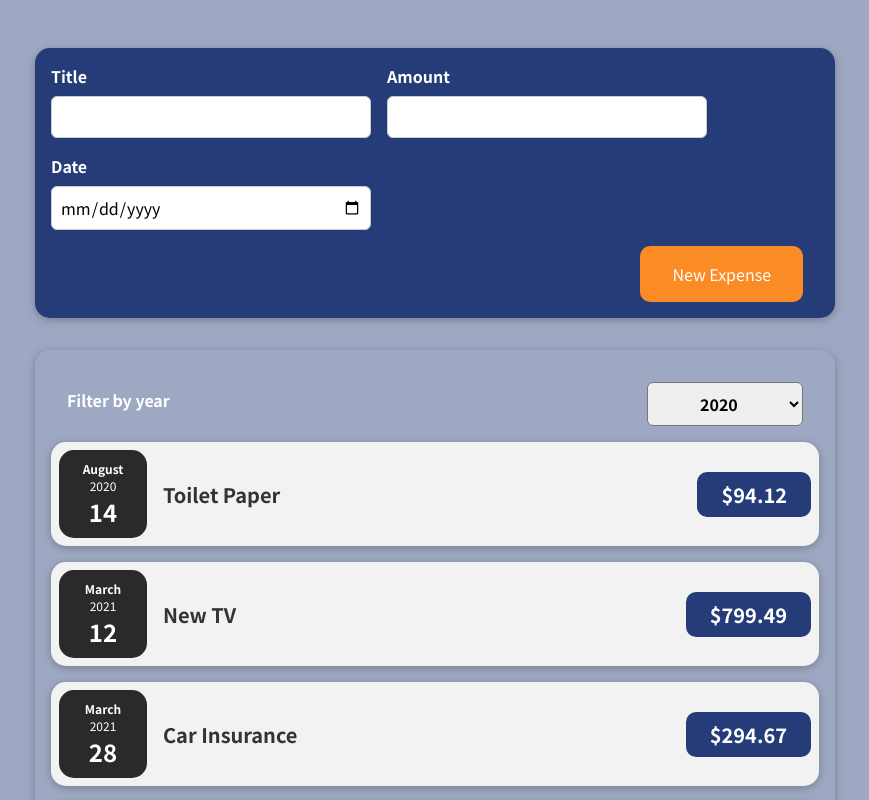
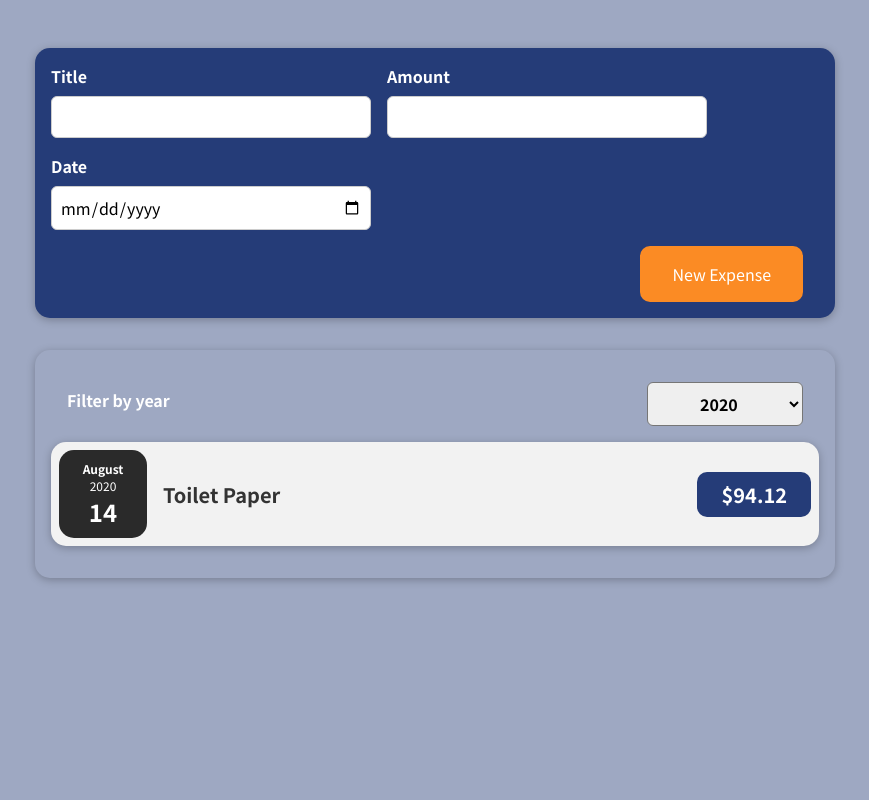
Before and after one commit to krsticn/expense-tracker, a React (Create React App) app: page / in a window 1280 px wide. Shown: the top 800 px of the page, without its empty margins (205-1074 px from the left). Built offline with nearby package versions, Linux system fonts and the light colour scheme.

Commit message:
ExpensesList component is renamed to Expenses. New ExpensesList component is added, inside there is conditional logic based on items showed when year is selected.

```diff
--- a/src/App.js
+++ b/src/App.js
@@ -1,5 +1,5 @@
 import React, { useState } from "react";
-import ExpensesList from "./components/Expenses/ExpensesList";
+import Expenses from "./components/Expenses/Expenses";
 import NewExpenses from "./components/NewExpenses/NewExpenses";
 
 const DUMMY_DATA = [
@@ -36,7 +36,7 @@ const App = () => {
   return (
     <div>
       <NewExpenses onAddExpense={addExpenseHandler} />
-      <ExpensesList items={expenseData} />
+      <Expenses items={expenseData} />
     </div>
   );
 };
--- a/src/components/Expenses/ExpenseItem.js
+++ b/src/components/Expenses/ExpenseItem.js
@@ -5,6 +5,7 @@ import "./ExpenseItem.css";
 
 const ExpenseItem = (props) => {
   return (
+    <li>
       <Card className="expense-item">
         <ExpenseDate date={props.date} />
         <div className="expense-item__description">
@@ -12,6 +13,7 @@ const ExpenseItem = (props) => {
           <div className="expense-item__price">${props.amount}</div>
         </div>
       </Card>
+    </li>
   );
 };
 
--- /dev/null
+++ b/src/components/Expenses/Expenses.css
@@ -0,0 +1,6 @@
+.expenses {
+    padding: 1rem;
+    margin: 2rem auto;
+    width: 50rem;
+    max-width: 95%;
+  }
--- /dev/null
+++ b/src/components/Expenses/Expenses.js
@@ -0,0 +1,26 @@
+import React, { useState } from "react";
+import ExpensesFilter from "./ExpensesFilter";
+import ExpensesList from "./ExpensesList";
+import Card from "../UI/Card";
+import "./Expenses.css";
+
+const Expenses = (props) => {
+  const [year, setYear] = useState("2020");
+
+  const selectedYearHandler = (selectedYear) => {
+    setYear(selectedYear);
+  };
+
+  const filtredByYear = props.items.filter((filtredItem) => {
+    return filtredItem.date.getFullYear().toString() === year;
+  });
+
+  return (
+    <Card className="expenses">
+      <ExpensesFilter selected={year} onSelectedYear={selectedYearHandler} />
+      <ExpensesList items={filtredByYear} />
+    </Card>
+  );
+};
+
+export default Expenses;
--- a/src/components/Expenses/ExpensesList.css
+++ b/src/components/Expenses/ExpensesList.css
@@ -1,6 +1,9 @@
-.expenses {
-    padding: 1rem;
-    margin: 2rem auto;
-    width: 50rem;
-    max-width: 95%;
+.expenses-list {
+    list-style: none;
+    padding: 0;
   }
+
+  .expenses-list__fallback {
+    color: white;
+    text-align: center;
+  }
--- a/src/components/Expenses/ExpensesList.js
+++ b/src/components/Expenses/ExpensesList.js
@@ -1,27 +1,23 @@
-import React, { useState } from "react";
+import React from "react";
 import ExpenseItem from "./ExpenseItem";
-import ExpensesFilter from "./ExpensesFilter";
-import Card from "../UI/Card";
 import "./ExpensesList.css";
 
 const ExpensesList = (props) => {
-  const [year, setYear] = useState("2020");
-
-  const selectedYearHandler = (selectedYear) => {
-    setYear(selectedYear);
-  };
+  if (props.items.length === 0) {
+    return <h2 className="expenses-list__fallback">No Expenses Found</h2>;
+  }
 
   return (
-    <Card className="expenses">
-      <ExpensesFilter selected={year} onSelectedYear={selectedYearHandler} />
+    <ul className="expenses-list">
       {props.items.map((expense) => (
         <ExpenseItem
+          key={expense.id}
           title={expense.title}
           amount={expense.amount}
           date={expense.date}
         />
       ))}
-    </Card>
+    </ul>
   );
 };
 
```
Also changed, not shown: 1 other file (tests, documents, lock files or other folders). Lines whose indentation alone changed are shown as unchanged.
